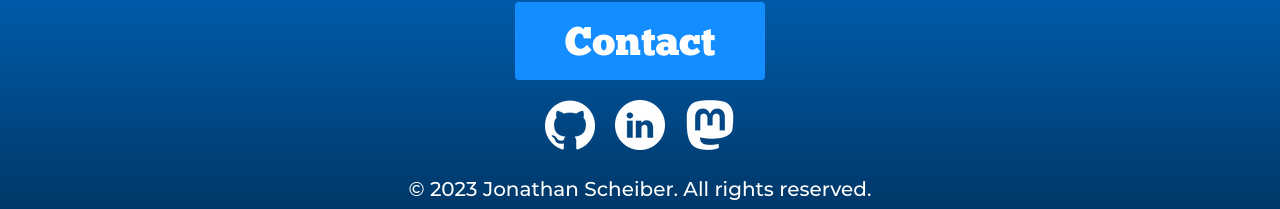
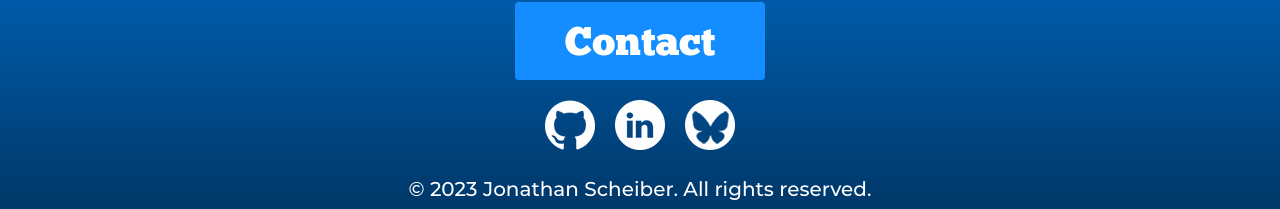
Before and after one commit to scheiber/scheiber.dev, a React (Create React App) app: page /about in a window 1280 px wide. Shown: the part 1856-2065 px from the top of the page. Built offline with nearby package versions, Linux system fonts and the light colour scheme.

Commit message:
replaced mastodon with bluesky

```diff
--- a/src/components/Footer.js
+++ b/src/components/Footer.js
@@ -34,12 +34,16 @@ const Footer = () => (
             src="/images/icons/linkedin.png"
           />
         </a>
-        <a href="https://qoto.org/@jon" target="_blank" rel="noreferrer me">
+        <a
+          href="https://bsky.app/profile/scheiber.dev"
+          target="_blank"
+          rel="noreferrer me"
+        >
           <img
             className="icon"
-            alt="Mastodon"
-            title="Mastodon"
-            src="/images/icons/mastodon.png"
+            alt="Bluesky"
+            title="Bluesky"
+            src="/images/icons/bluesky.png"
           />
         </a>
       </article>
```
Also changed, not shown: public/images/icons/bluesky.png (added).
